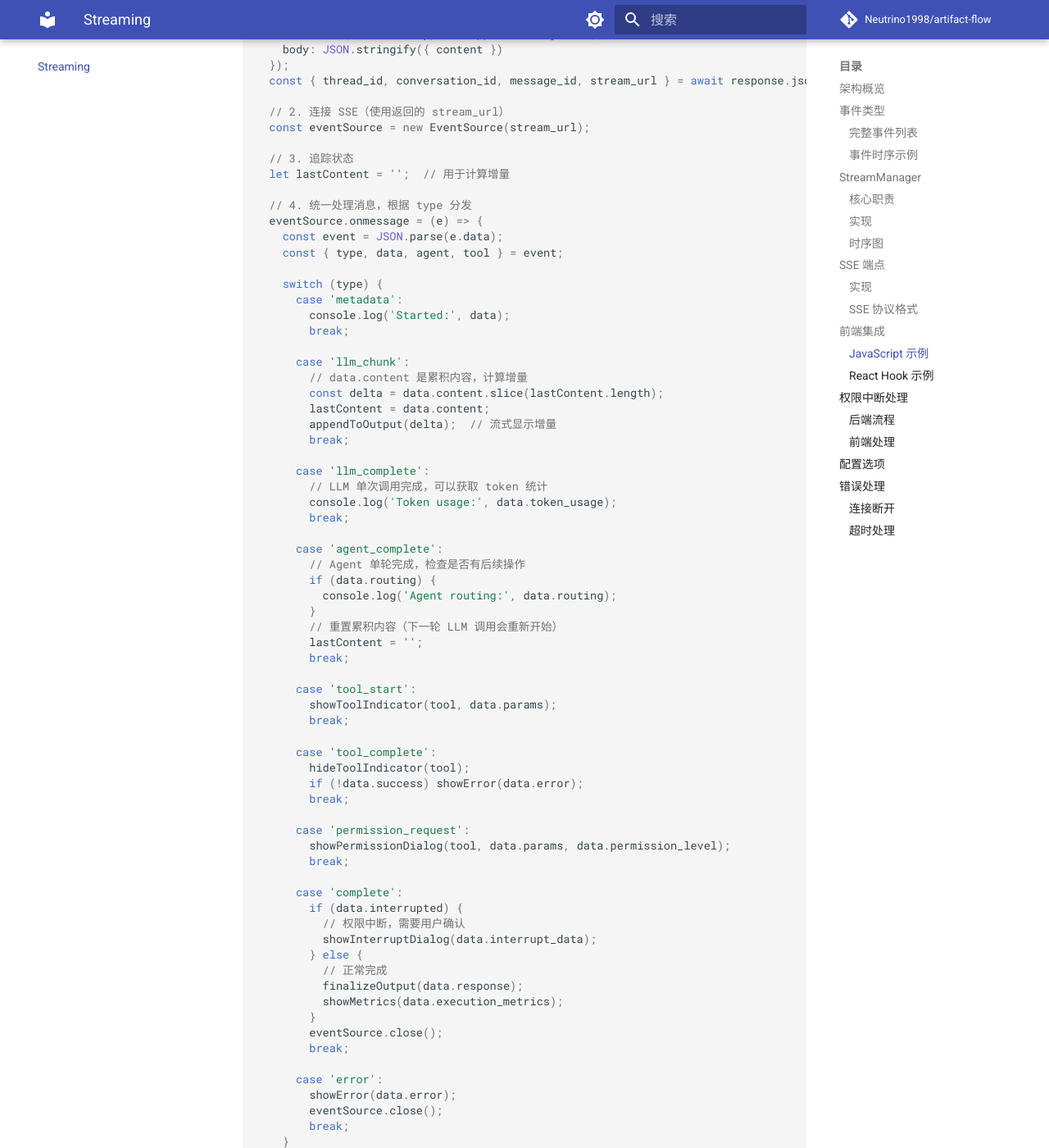
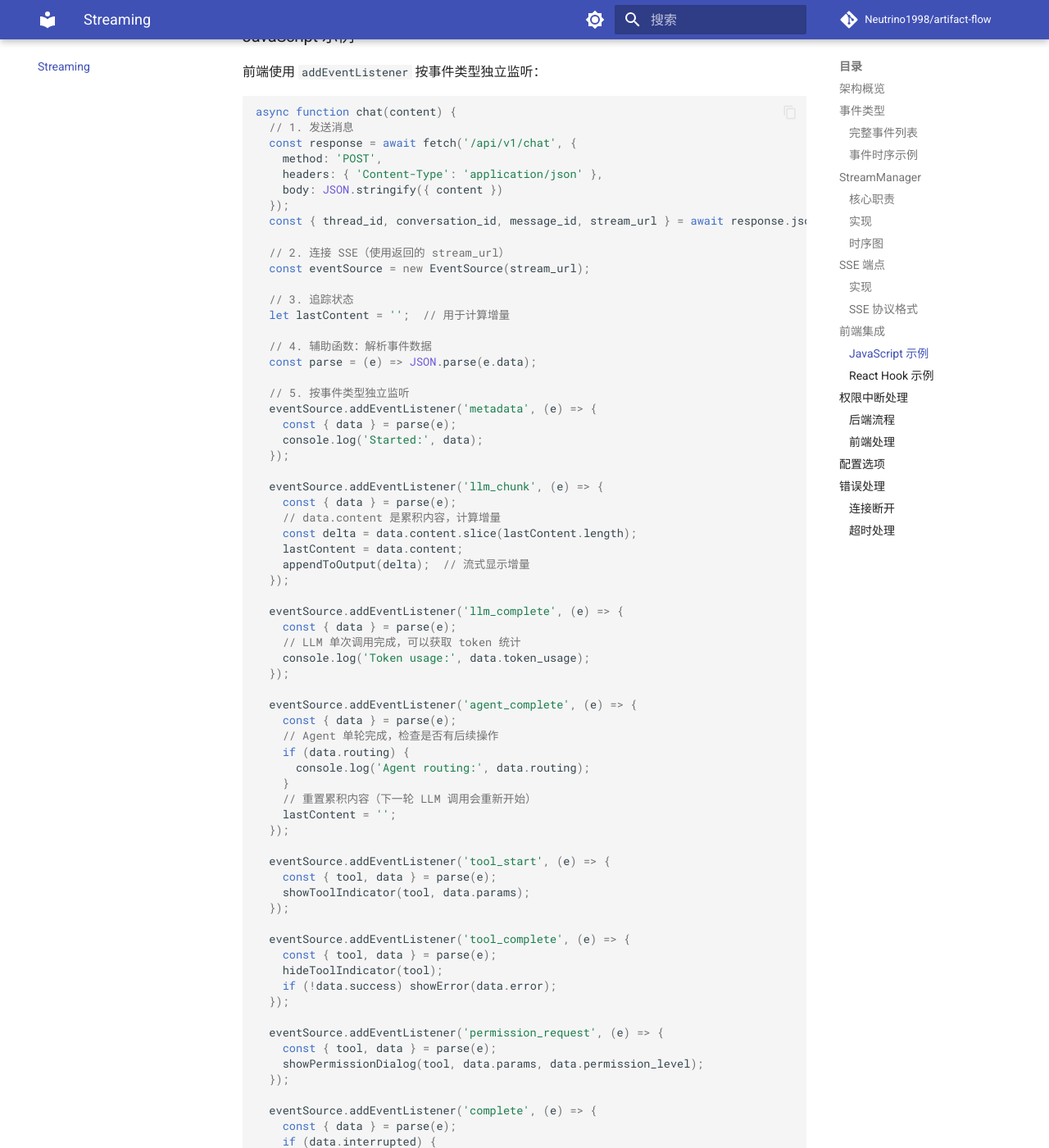
Before and after one commit to Neutrino1998/artifact-flow, an MkDocs documentation site: the page built from docs/streaming.md, in a window 1280 px wide and 1400 px high, scrolled down 6339 px. Shown: the whole window at 82% size. Built offline with MkDocs 1.6.1 and Material for MkDocs 9.7.7, drawn with Linux system fonts in a browser that asks for light colours; comment, search, counter and statistics services are not loaded; some of the changed text lies outside the part shown.

Commit message:
fix: use standard SSE event: field for event type dispatching
  Previously event types were embedded only in the data JSON's "type" field,
  requiring clients to use onmessage + switch. Now the SSE event: field is
  set from the event type, enabling standard addEventListener usage on the
  frontend. The data JSON retains the "type" field for backward compatibility.

 Changes:
  - stream.py: pass event= parameter to format_sse_event()
  - cli/api_client.py, test_api_smoke.py: parse event: lines in SSE stream
  - docs: update streaming.md, request-lifecycle.md, api.md with new format
    and addEventListener examples

````diff
--- a/docs/streaming.md
+++ b/docs/streaming.md
@@ -212,7 +212,7 @@ def format_sse_event(data: Dict[str, Any], event: str = None) -> str:
 
     Args:
         data: 事件数据（整个事件字典，包含 type 字段）
-        event: SSE event 名称（可选，通常不使用）
+        event: SSE event 名称（从事件 type 字段提取）
 
     Returns:
         格式化的 SSE 字符串
@@ -227,25 +227,34 @@ def format_sse_event(data: Dict[str, Any], event: str = None) -> str:
 
 ### SSE 协议格式
 
-事件类型包含在 `data` 的 JSON 对象内（`type` 字段），而非使用 SSE 的 `event:` 字段：
+使用标准 SSE `event:` 字段区分事件类型，`data:` JSON 内同时保留 `type` 字段以便统一解析：
 
 ```
+event: metadata
 data: {"type":"metadata","timestamp":"...","data":{"conversation_id":"abc","thread_id":"xyz","message_id":"123"}}
 
+event: agent_start
 data: {"type":"agent_start","timestamp":"...","agent":"lead_agent","data":{"success":true,"content":"","metadata":{...}}}
 
+event: llm_chunk
 data: {"type":"llm_chunk","timestamp":"...","agent":"lead_agent","data":{"success":true,"content":"让我","metadata":{...}}}
 
+event: llm_chunk
 data: {"type":"llm_chunk","timestamp":"...","agent":"lead_agent","data":{"success":true,"content":"让我来分析","metadata":{...}}}
 
+event: llm_complete
 data: {"type":"llm_complete","timestamp":"...","agent":"lead_agent","data":{"success":true,"content":"让我来分析...","token_usage":{...}}}
 
+event: agent_complete
 data: {"type":"agent_complete","timestamp":"...","agent":"lead_agent","data":{"success":true,"content":"...","routing":{"type":"tool_call","tool_name":"web_search","params":{...}}}}
 
+event: tool_start
 data: {"type":"tool_start","timestamp":"...","agent":"lead_agent","tool":"web_search","data":{"params":{"query":"Python async"}}}
 
+event: tool_complete
 data: {"type":"tool_complete","timestamp":"...","agent":"lead_agent","tool":"web_search","data":{"success":true,"duration_ms":1234,"error":null}}
 
+event: complete
 data: {"type":"complete","timestamp":"...","data":{"success":true,"interrupted":false,"response":"...","execution_metrics":{...}}}
 ```
 
@@ -258,7 +267,7 @@ data: {"type":"complete","timestamp":"...","data":{"success":true,"interrupted":
 
 ### JavaScript 示例
 
-由于事件类型在 `data` JSON 内部，前端使用 `onmessage` 统一处理后根据 `type` 分发：
+前端使用 `addEventListener` 按事件类型独立监听：
 
 ```javascript
 async function chat(content) {
@@ -276,68 +285,76 @@ async function chat(content) {
   // 3. 追踪状态
   let lastContent = '';  // 用于计算增量
 
-  // 4. 统一处理消息，根据 type 分发
-  eventSource.onmessage = (e) => {
-    const event = JSON.parse(e.data);
-    const { type, data, agent, tool } = event;
+  // 4. 辅助函数：解析事件数据
+  const parse = (e) => JSON.parse(e.data);
 
-    switch (type) {
-      case 'metadata':
-        console.log('Started:', data);
-        break;
+  // 5. 按事件类型独立监听
+  eventSource.addEventListener('metadata', (e) => {
+    const { data } = parse(e);
+    console.log('Started:', data);
+  });
 
-      case 'llm_chunk':
-        // data.content 是累积内容，计算增量
-        const delta = data.content.slice(lastContent.length);
-        lastContent = data.content;
-        appendToOutput(delta);  // 流式显示增量
-        break;
+  eventSource.addEventListener('llm_chunk', (e) => {
+    const { data } = parse(e);
+    // data.content 是累积内容，计算增量
+    const delta = data.content.slice(lastContent.length);
+    lastContent = data.content;
+    appendToOutput(delta);  // 流式显示增量
+  });
 
-      case 'llm_complete':
-        // LLM 单次调用完成，可以获取 token 统计
-        console.log('Token usage:', data.token_usage);
-        break;
+  eventSource.addEventListener('llm_complete', (e) => {
+    const { data } = parse(e);
+    // LLM 单次调用完成，可以获取 token 统计
+    console.log('Token usage:', data.token_usage);
+  });
 
-      case 'agent_complete':
-        // Agent 单轮完成，检查是否有后续操作
-        if (data.routing) {
-          console.log('Agent routing:', data.routing);
-        }
-        // 重置累积内容（下一轮 LLM 调用会重新开始）
-        lastContent = '';
-        break;
+  eventSource.addEventListener('agent_complete', (e) => {
+    const { data } = parse(e);
+    // Agent 单轮完成，检查是否有后续操作
+    if (data.routing) {
+      console.log('Agent routing:', data.routing);
+    }
+    // 重置累积内容（下一轮 LLM 调用会重新开始）
+    lastContent = '';
+  });
 
-      case 'tool_start':
-        showToolIndicator(tool, data.params);
-        break;
+  eventSource.addEventListener('tool_start', (e) => {
+    const { tool, data } = parse(e);
+    showToolIndicator(tool, data.params);
+  });
 
-      case 'tool_complete':
-        hideToolIndicator(tool);
-        if (!data.success) showError(data.error);
-        break;
+  eventSource.addEventListener('tool_complete', (e) => {
+    const { tool, data } = parse(e);
+    hideToolIndicator(tool);
+    if (!data.success) showError(data.error);
+  });
 
-      case 'permission_request':
-        showPermissionDialog(tool, data.params, data.permission_level);
-        break;
+  eventSource.addEventListener('permission_request', (e) => {
+    const { tool, data } = parse(e);
+    showPermissionDialog(tool, data.params, data.permission_level);
+  });
 
-      case 'complete':
-        if (data.interrupted) {
-          // 权限中断，需要用户确认
-          showInterruptDialog(data.interrupt_data);
-        } else {
-          // 正常完成
-          finalizeOutput(data.response);
-          showMetrics(data.execution_metrics);
-        }
-        eventSource.close();
-        break;
+  eventSource.addEventListener('complete', (e) => {
+    const { data } = parse(e);
+    if (data.interrupted) {
+      // 权限中断，需要用户确认
+      showInterruptDialog(data.interrupt_data);
+    } else {
+      // 正常完成
+      finalizeOutput(data.response);
+      showMetrics(data.execution_metrics);
+    }
+    eventSource.close();
+  });
 
-      case 'error':
-        showError(data.error);
-        eventSource.close();
-        break;
+  eventSource.addEventListener('error', (e) => {
+    // 注意：SSE 原生 error 事件（连接断开）也会触发，需要区分
+    if (e.data) {
+      const { data } = parse(e);
+      showError(data.error);
     }
-  };
+    eventSource.close();
+  });
 
   eventSource.onerror = () => {
     eventSource.close();
@@ -376,38 +393,46 @@ function useChat() {
     const { stream_url, conversation_id, message_id, thread_id } = await res.json();
 
     const eventSource = new EventSource(stream_url);
+    const parse = (e: MessageEvent) => JSON.parse(e.data);
 
-    eventSource.onmessage = (e) => {
-      const event = JSON.parse(e.data);
+    eventSource.addEventListener('llm_chunk', (e) => {
+      const { data } = parse(e);
+      // data.content 是累积内容，直接使用
+      setCurrentContent(data.content);
+      lastContentRef.current = data.content;
+    });
 
-      if (event.type === 'llm_chunk') {
-        // data.content 是累积内容，直接使用
-        setCurrentContent(event.data.content);
-        lastContentRef.current = event.data.content;
-      } else if (event.type === 'agent_complete') {
-        // Agent 单轮完成，重置累积追踪
-        lastContentRef.current = '';
-      } else if (event.type === 'complete') {
-        if (event.data.interrupted) {
-          // 权限中断
-          setPendingPermission({
-            conversationId: conversation_id,
-            threadId: thread_id,
-            messageId: message_id,
-            interruptData: event.data.interrupt_data
-          });
-        } else {
-          // 正常完成
-          setMessages(prev => [...prev, { role: 'assistant', content: event.data.response }]);
-        }
-        setCurrentContent('');
-        setIsStreaming(false);
-        eventSource.close();
-      } else if (event.type === 'error') {
-        setIsStreaming(false);
-        eventSource.close();
+    eventSource.addEventListener('agent_complete', () => {
+      // Agent 单轮完成，重置累积追踪
+      lastContentRef.current = '';
+    });
+
+    eventSource.addEventListener('complete', (e) => {
+      const { data } = parse(e);
+      if (data.interrupted) {
+        // 权限中断
+        setPendingPermission({
+          conversationId: conversation_id,
+          threadId: thread_id,
+          messageId: message_id,
+          interruptData: data.interrupt_data
+        });
+      } else {
+        // 正常完成
+        setMessages(prev => [...prev, { role: 'assistant', content: data.response }]);
       }
-    };
+      setCurrentContent('');
+      setIsStreaming(false);
+      eventSource.close();
+    });
+
+    eventSource.addEventListener('error', (e) => {
+      if ((e as MessageEvent).data) {
+        // 服务端 error 事件
+      }
+      setIsStreaming(false);
+      eventSource.close();
+    });
   };
 
   const handlePermission = async (approved: boolean) => {
@@ -488,22 +513,24 @@ if tool.permission == ToolPermission.CONFIRM:
 2. `complete` 事件 (`interrupted=true`) - 执行暂停，包含完整中断数据
 
 ```javascript
-// 在 onmessage 处理器中
 let pendingPermission = null;
 
 // 方式1：收到 permission_request 时保存信息
-if (event.type === 'permission_request') {
-  const { tool, data } = event;
+eventSource.addEventListener('permission_request', (e) => {
+  const { tool, data } = JSON.parse(e.data);
   pendingPermission = {
     tool,
     permissionLevel: data.permission_level,
     params: data.params
   };
-}
+});
 
 // 方式2：收到 complete 且 interrupted=true 时处理
-if (event.type === 'complete' && event.data.interrupted) {
-  const { interrupt_data, thread_id, message_id, conversation_id } = event.data;
+eventSource.addEventListener('complete', async (e) => {
+  const { data } = JSON.parse(e.data);
+  if (!data.interrupted) return;
+
+  const { interrupt_data, thread_id, message_id, conversation_id } = data;
 
   // 显示确认对话框
   const approved = await showConfirmDialog({
````
Also changed, not shown: other parts of docs/streaming.md (+2 -2 lines), docs/api.md (+57 -60 lines), docs/architecture/concurrency.md (+2 -2 lines), docs/request-lifecycle.md (+10 -1 lines), 3 other files.
